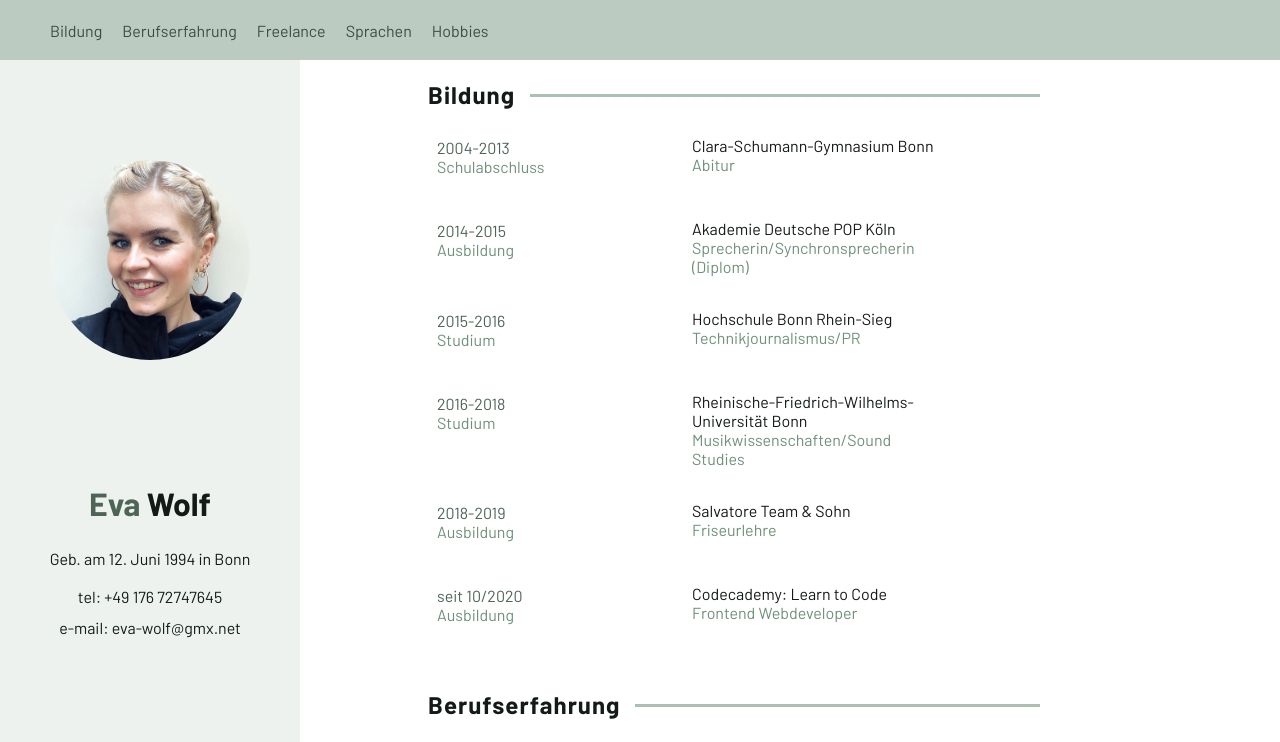
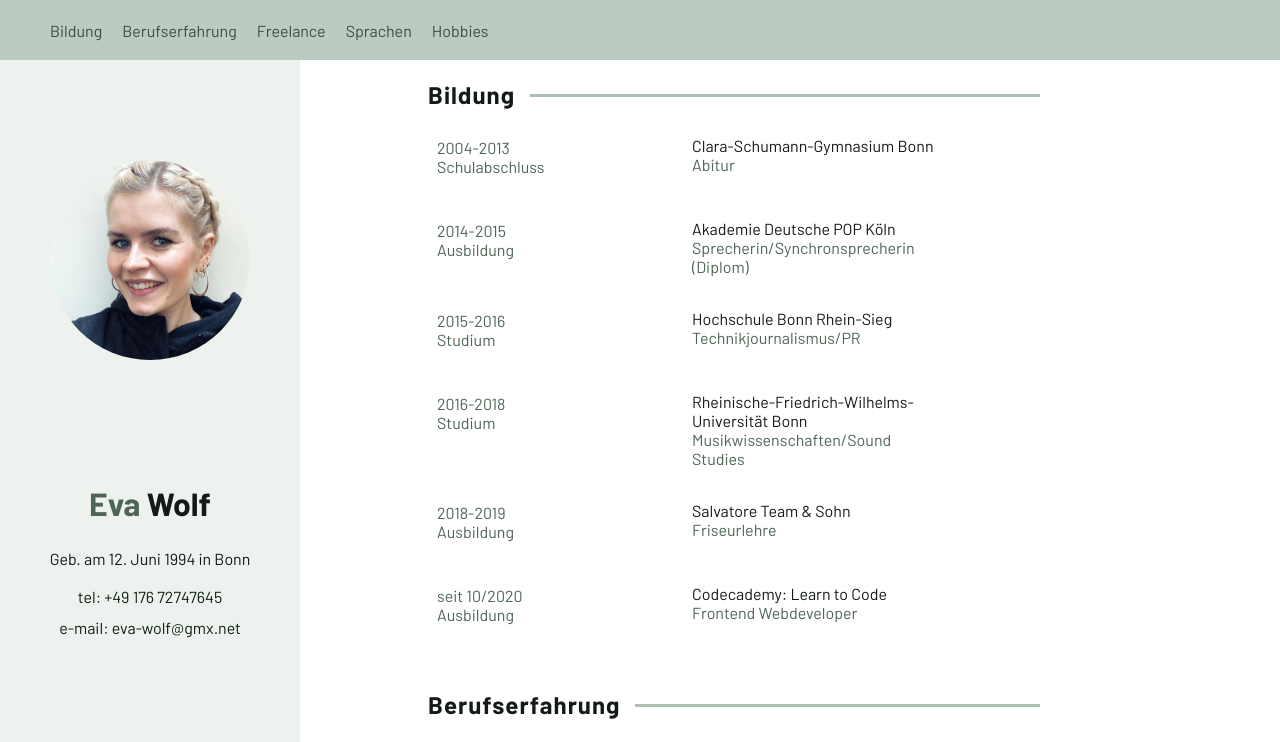
Before and after one commit to evammwolf/evammwolf.github.io, a plain HTML site: page index.html in a window 1280 px wide. Shown: the top 742 px of the page. Drawn offline with Linux system fonts and the light colour scheme.

Commit message:
improved color

```diff
--- a/resources/css/lebenslauf.css
+++ b/resources/css/lebenslauf.css
@@ -239,5 +239,5 @@ width: 300px;
 }
 
 .sub-info {
-    color: hsl(142 13% 50%);
+    color: hsl(142 13% 35%);
 }
```
